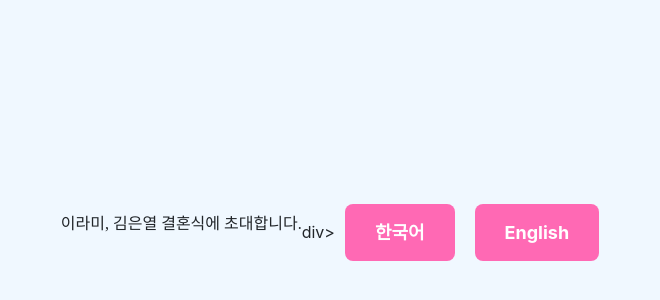
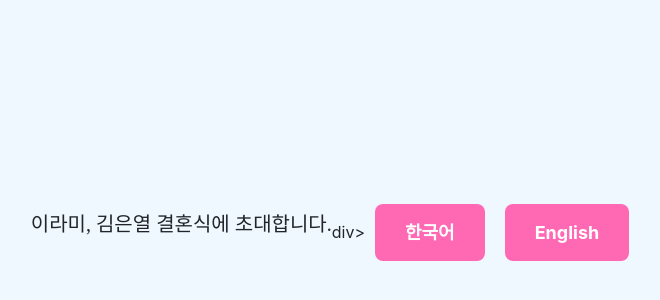
Before and after one commit to dmsduf93/Wedding-invitation-page, a plain HTML site: page index.html in a window 1280 px wide. Shown: the part 168-468 px from the top of the page, without its empty margins (305-965 px from the left). Drawn offline with nearby package versions, Linux system fonts and the light colour scheme.

Commit message:
Update index.html

```diff
--- a/index.html
+++ b/index.html
@@ -90,7 +90,7 @@
    <body>
       <div class="background-container">
          <div>
-            <p style="font-family: 궁서">
+            <p style="font-family: 'Noto Serif KR', serif; font-size: 20px;">
                이라미, 김은열 결혼식에 초대합니다.
             </p>
          </div>div>
```
